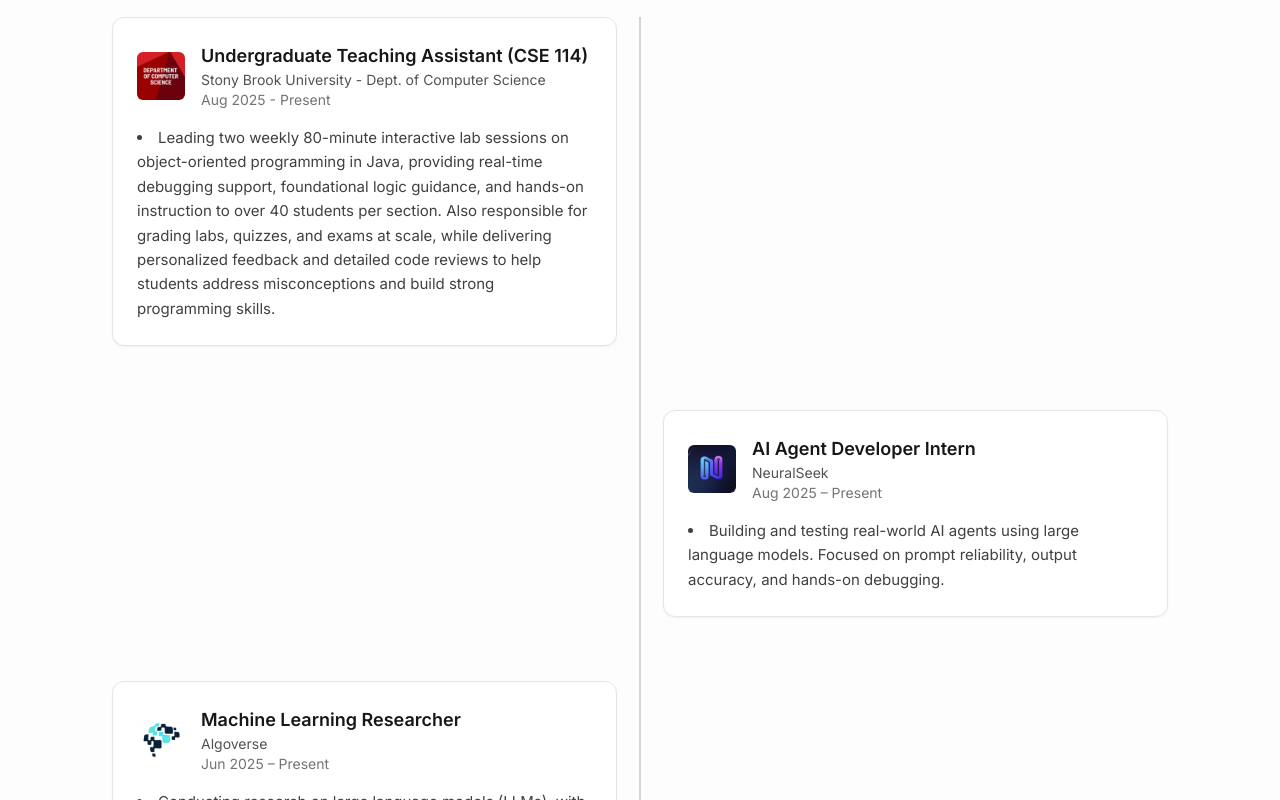
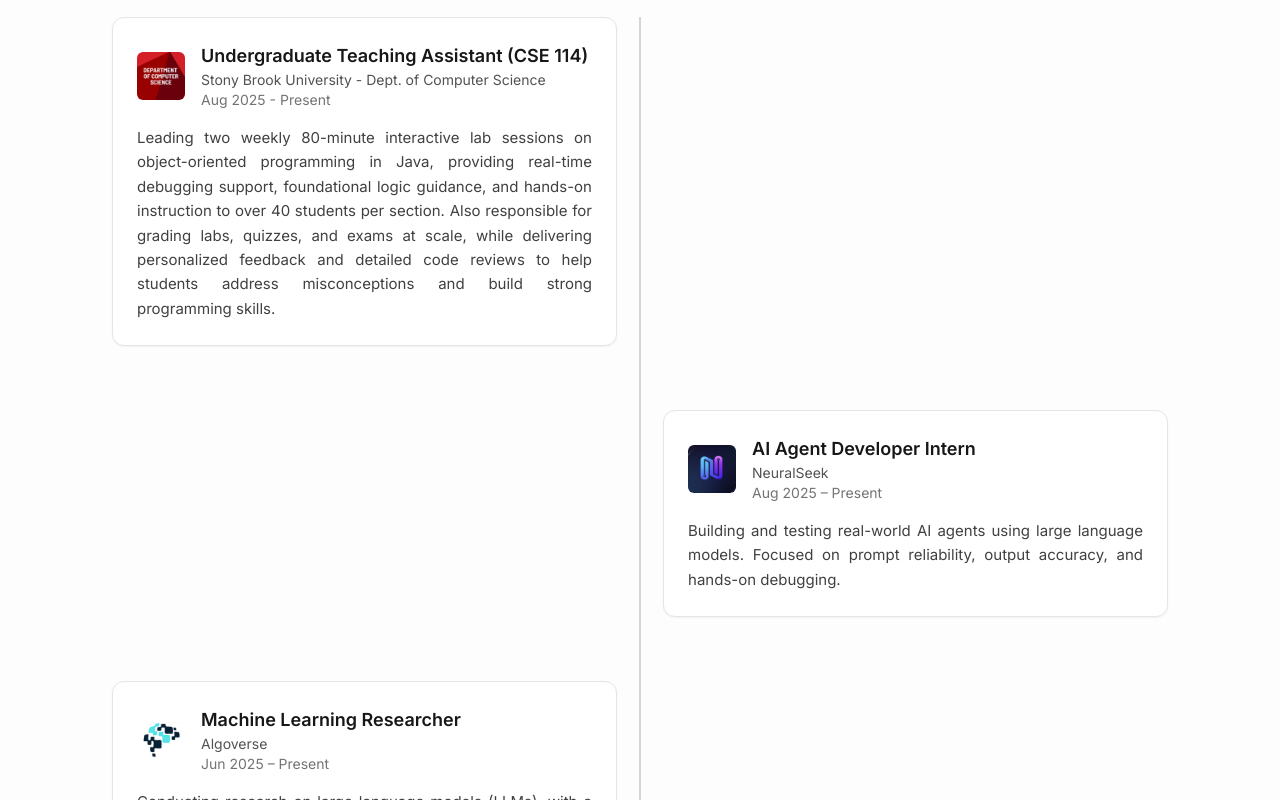
Before and after one commit to Zurab1K/portfolio, a React (Create React App) app: page / in a window 1280 px wide. Shown: the part 2060-2860 px from the top of the page. Built offline with nearby package versions, Linux system fonts and the light colour scheme.

Commit message:
Update Experience.jsx

```diff
--- a/src/components/Experience.jsx
+++ b/src/components/Experience.jsx
@@ -49,11 +49,12 @@ export default function Experience() {
                       </div>
                     </div>
 
-                    <ul className="list-disc list-inside text-neutral-700 dark:text-neutral-300 space-y-2 text-[15px] leading-relaxed">
+                    {/* Descriptions → justified */}
+                    <div className="space-y-2 text-neutral-700 dark:text-neutral-300 text-[15px] leading-relaxed text-justify">
                       {exp.description.map((point, i) => (
-                        <li key={i}>{point}</li>
+                        <p key={i}>{point}</p>
                       ))}
-                    </ul>
+                    </div>
                   </div>
                 </motion.div>
               );
```
